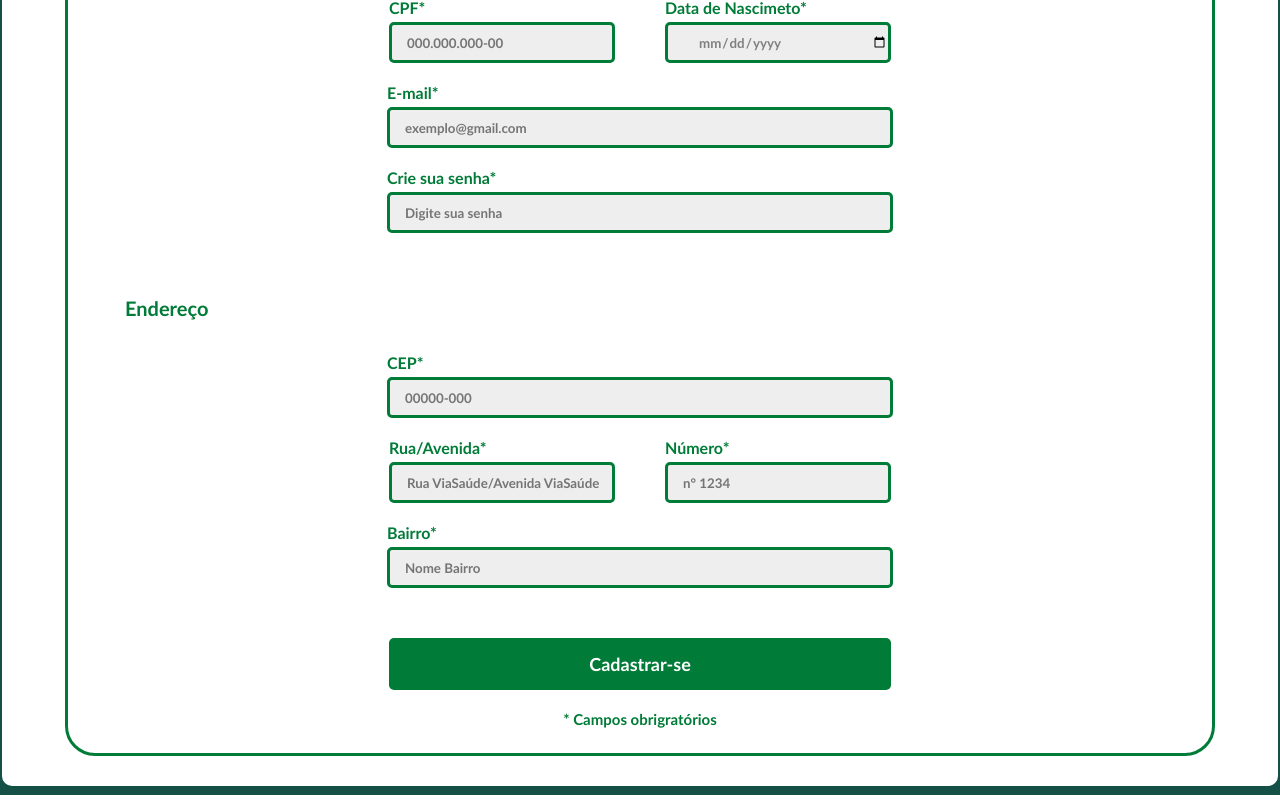
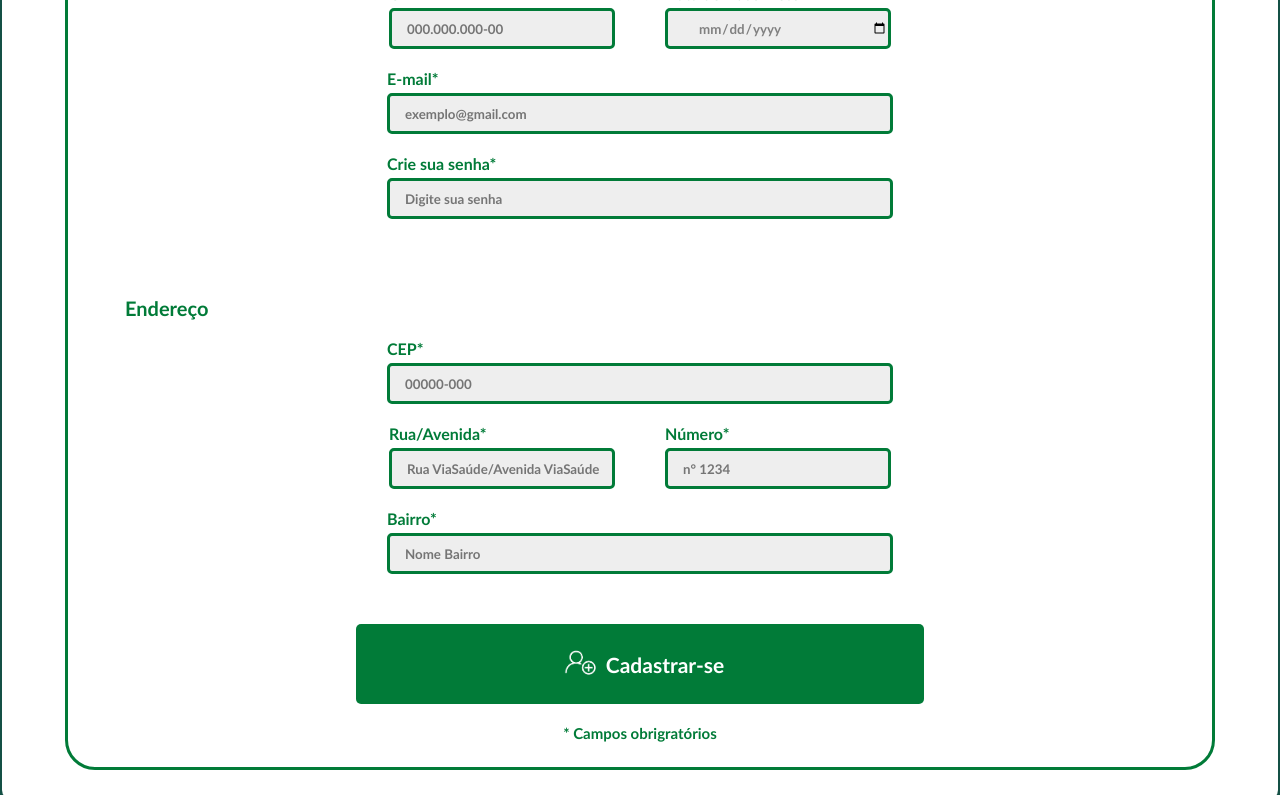
Before and after one commit to MaiaDiber/Site_TCC, a React (Vite) app in the folder FRONTEND/: page /Cadastro in a window 1280 px wide. Shown: the part 565-1365 px from the top of the page. Built offline with nearby package versions, Linux system fonts and the light colour scheme.

Commit message:
redefinirn a senha

```diff
--- a/FRONTEND/src/pages/Cadastro/Cadastrao.jsx
+++ b/FRONTEND/src/pages/Cadastro/Cadastrao.jsx
@@ -147,7 +147,10 @@ export default function Cadastro() {
                 </div>
 
                 <div className="doisfinais">
-                    <button type='button' onClick={salvar} >Cadastrar-se</button>
+                    <button className='cadastrar-img' type='button' onClick={salvar} >
+                        <img src= "/public/assets/images/ChatGPT_Image_7_de_nov._de_2025__00_53_06-removebg-preview.png" height={50} alt="" />
+                        <h2>Cadastrar-se</h2>
+                        </button>
                     <p>* Campos obrigratórios</p>
                 </div>
             </div>
--- a/FRONTEND/src/pages/Cadastro/Cadastrao.scss
+++ b/FRONTEND/src/pages/Cadastro/Cadastrao.scss
@@ -193,18 +193,19 @@
         gap: 20px;
 
         button{
+            display: flex;
+            justify-content: center;
+            align-items: center;
             border: none;
             margin-top: 50px;
-            padding: 13px 230px;
+            padding: 6px 200px;
             border-radius: 5px;
             background-color: #017B38;
-            font-size: 18px;
+            font-size: 14px;
             color: white;
-            font-weight: bold;
             font-family:'Gill Sans', 'Gill Sans MT', Calibri, 'Trebuchet MS', sans-serif;
             transition: all 0.3s;
             cursor: pointer;
-
 
             &:hover{
                 background-color: #065e4d;
```
Also changed, not shown: 2 other files (tests, documents, lock files or other folders).
